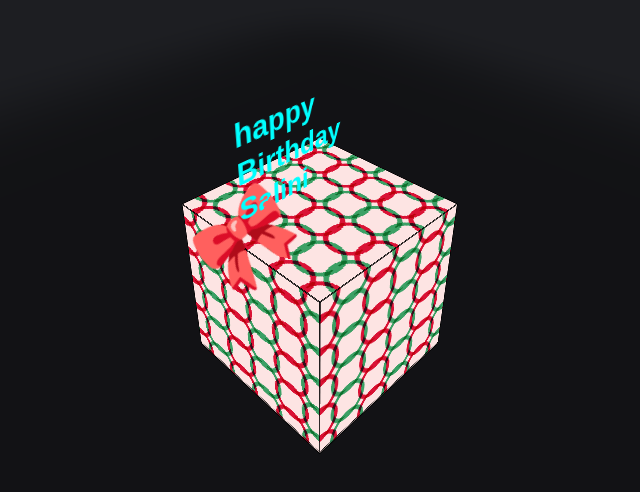
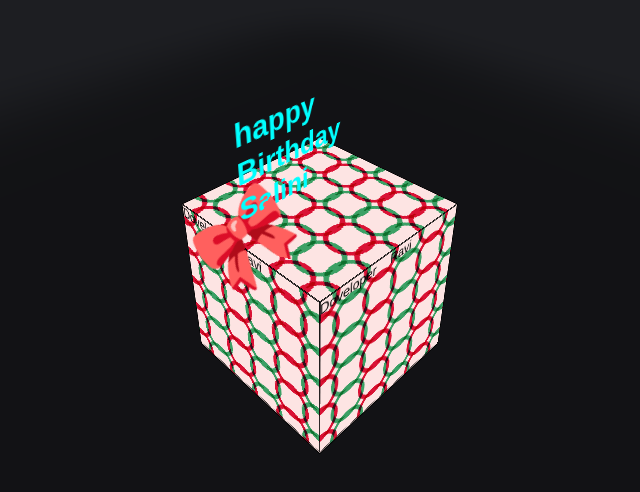
Before and after one commit to RaviShankar-rs26/Happy-birthday-, a plain HTML site: page index.html in a window 1280 px wide. Shown: the part 254-746 px from the top of the page, 321-961 px from the left. Drawn offline with Linux system fonts and the light colour scheme; a web font is replaced by a local one.

Commit message:
Update index.html

```diff
--- a/index.html
+++ b/index.html
@@ -13,16 +13,16 @@
               <h1>happy Birthday Salini</h1>
           <div class="top"></div>
 
-          <div class="lil top-right"></div>
-          <div class="lil top-left"></div>
-          <div class="lil top-back"></div>
-          <div class="lil top-front"></div>
+          <div class="lil top-right">Doveloper Ravi</div>
+          <div class="lil top-left">Doveloper Ravi</div>
+          <div class="lil top-back">Doveloper Ravi</div>
+          <div class="lil top-front">Doveloper Ravi</div>
 
-          <div class="front"></div>
-          <div class="back"></div>
-          <div class="left"></div>
-          <div class="right"></div>
-          <div class="bottom"></div>
+          <div class="front">Doveloper Ravi</div>
+          <div class="back">Doveloper Ravi</div>
+          <div class="left">Doveloper Ravi</div>
+          <div class="right">Doveloper Ravi</div>
+          <div class="bottom">Doveloper Ravi</div>
 
           <div class="other" id="bow">🎀</div>
           <div class="other" id="gift">😀</div>
```
